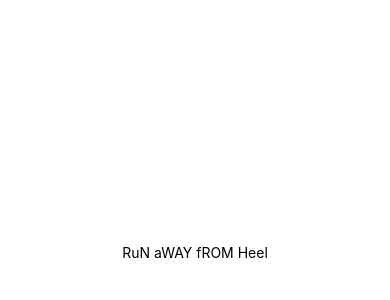
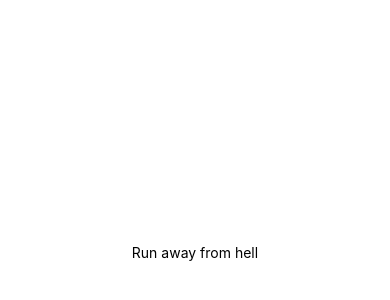
Before and after one commit to GabrielDario/RunAwayFromHell, a React Native app: screen / in a window 390 px wide. Shown: the part 170-470 px from the top of the page. Built offline with nearby package versions, Linux system fonts and the light colour scheme.

Commit message:
Iniciando projeto RAFH para react-native

```diff
--- a/App.js
+++ b/App.js
@@ -4,7 +4,7 @@ import { StyleSheet, Text, View } from 'react-native';
 export default function App() {
   return (
     <View style={styles.container}>
-      <Text>RuN aWAY fROM Heel</Text>
+      <Text>Run away from hell</Text>
       <StatusBar style="auto" />
     </View>
   );
--- a/app.json
+++ b/app.json
@@ -1,7 +1,7 @@
 {
   "expo": {
-    "name": "runAwayfromHell",
-    "slug": "runAwayfromHell",
+    "name": "RunAwayFromHell",
+    "slug": "RunAwayFromHell",
     "version": "1.0.0",
     "orientation": "portrait",
     "icon": "./assets/icon.png",
--- a/package.json
+++ b/package.json
@@ -12,7 +12,9 @@
     "expo": "~50.0.14",
     "expo-status-bar": "~1.11.1",
     "react": "18.2.0",
-    "react-native": "0.73.6"
+    "react-native": "0.73.6",
+    "react-native-web": "^0.19.10",
+    "@expo/metro-runtime": "~3.1.3"
   },
   "devDependencies": {
     "@babel/core": "^7.20.0"
```
Also changed, not shown: 1 other file (tests, documents, lock files or other folders).
